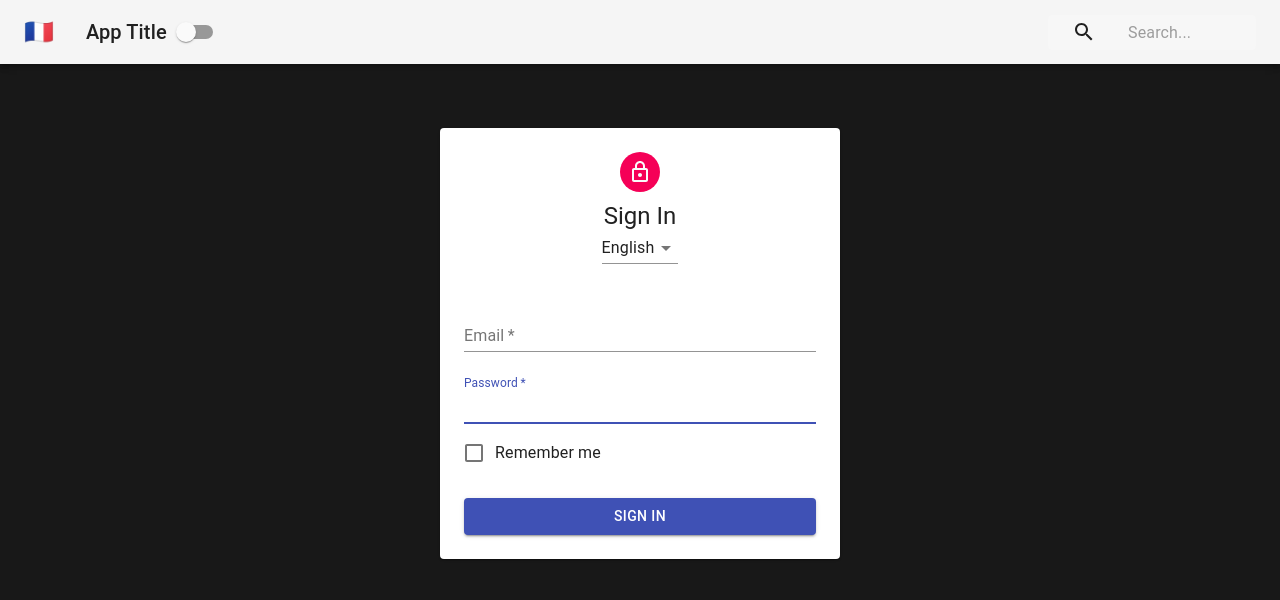
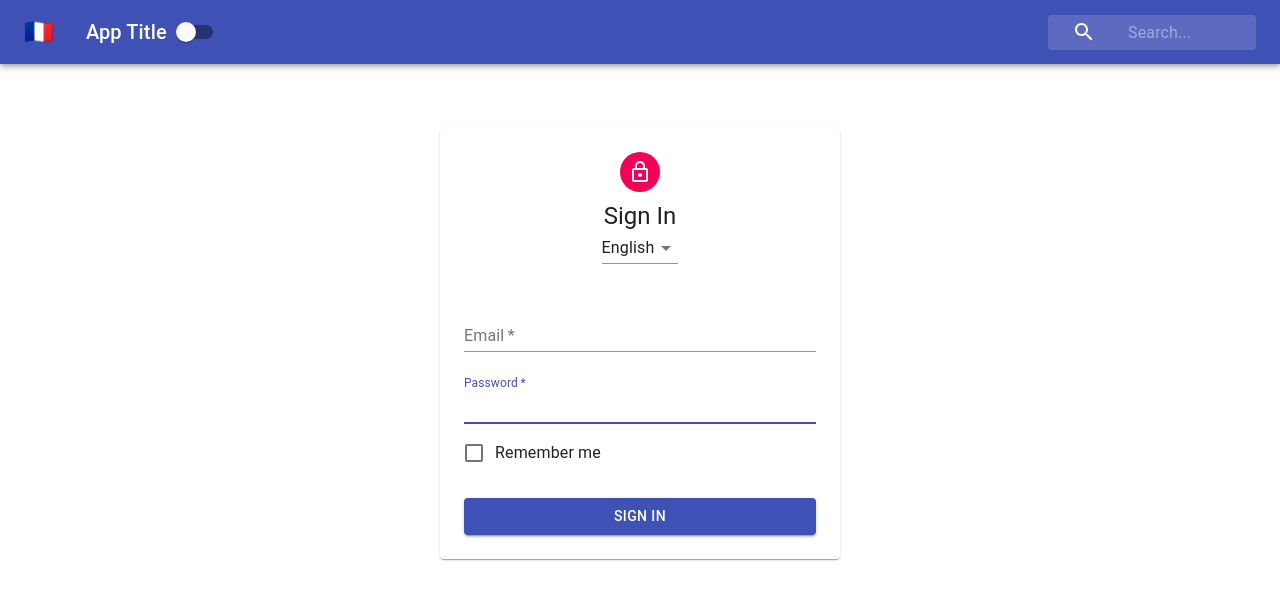
Before and after one commit to HassanMasoud/context-demo, a React (Create React App) app: page / in a window 1280 px wide. Shown: the top 600 px of the page. Built offline with nearby package versions, Linux system fonts and the light colour scheme.

Commit message:
Update theme context using switch

```diff
--- a/src/Navbar.js
+++ b/src/Navbar.js
@@ -15,7 +15,7 @@
 class Navbar extends Component {
   static contextType = ThemeContext;
   render() {
-    const { isDarkMode } = this.context;
+    const { isDarkMode, toggleTheme } = this.context;
     const { classes } = this.props;
 
     return (
@@ -28,7 +28,7 @@
             <Typography className={classes.title} variant="h6" color="inherit">
               App Title
             </Typography>
-            <Switch />
+            <Switch onChange={toggleTheme} />
             <div className={classes.grow}></div>
             <div className={classes.search}>
               <div className={classes.searchIcon}>
--- a/src/contexts/ThemeContext.js
+++ b/src/contexts/ThemeContext.js
@@ -5,12 +5,19 @@
 export class ThemeProvider extends Component {
   constructor(props) {
     super(props);
-    this.state = { isDarkMode: true };
+    this.state = { isDarkMode: false };
+    this.toggleTheme = this.toggleTheme.bind(this);
+  }
+
+  toggleTheme() {
+    this.setState({ isDarkMode: !this.state.isDarkMode });
   }
 
   render() {
     return (
-      <ThemeContext.Provider value={{ ...this.state }}>
+      <ThemeContext.Provider
+        value={{ ...this.state, toggleTheme: this.toggleTheme }}
+      >
         {this.props.children}
       </ThemeContext.Provider>
     );
```
Also changed, not shown: 1 other file (tests, documents, lock files or other folders).
